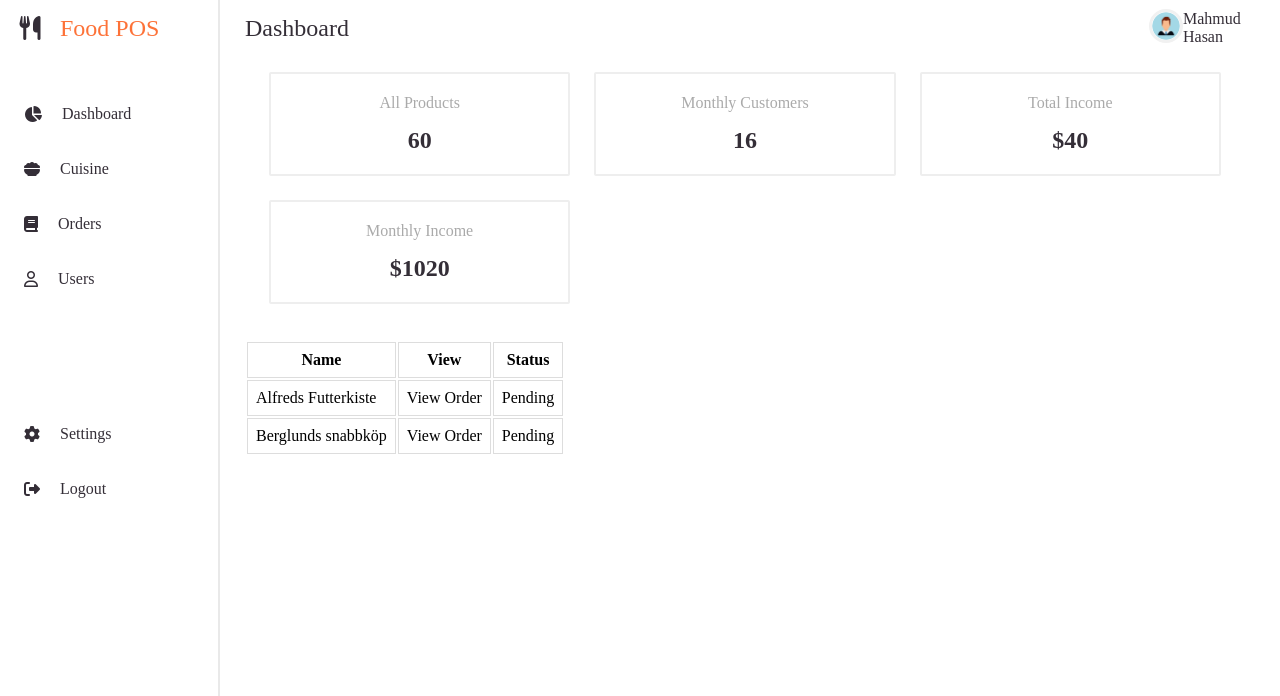
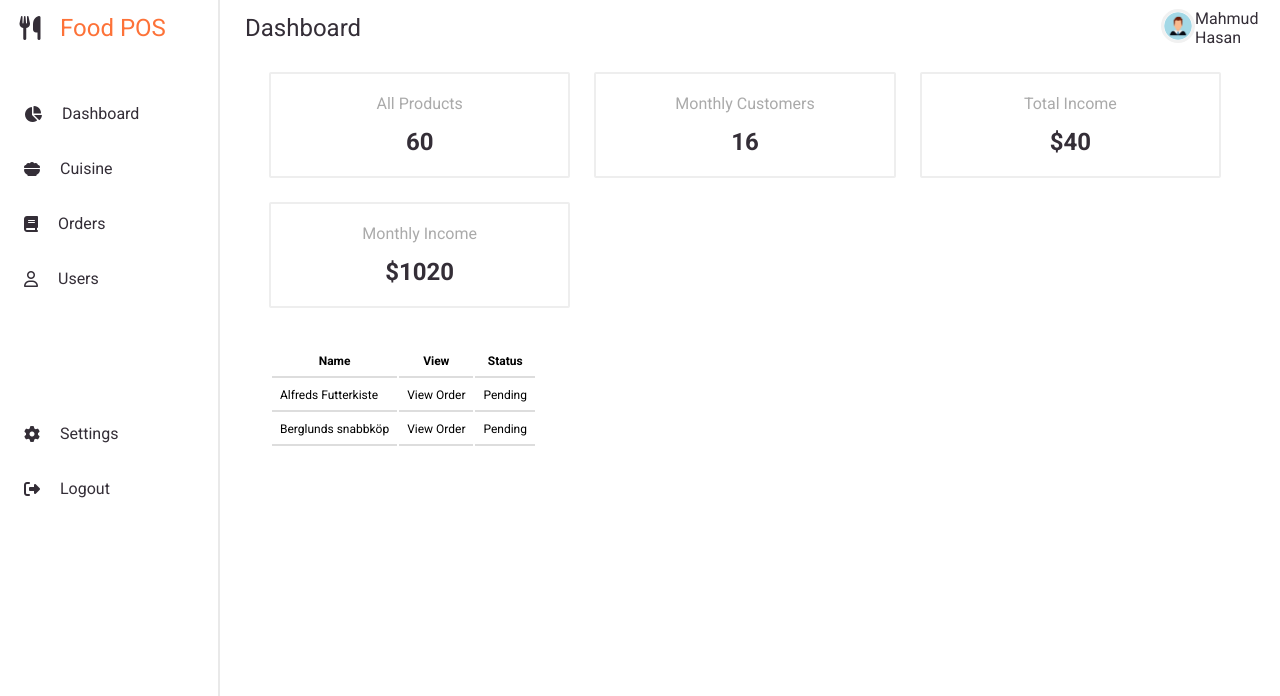
Before and after one commit to rubels11/food-pos, a PHP site: page /dashboard.php in a window 1280 px wide. Shown: the top 696 px of the page. Run offline with PHP 8.4, Linux system fonts and the light colour scheme.

Commit message:
CSS Updated

```diff
--- a/css/style.css
+++ b/css/style.css
@@ -17,8 +17,7 @@ li {
 
 :root {
 
-	--Roboto: 'Roboto', ;
-
+	--Roboto: 'Roboto', sans-serif;
 	--light: #FFF;
 	--blue: #3C91E6;
 	--light-blue: #CFE8FF;
@@ -43,6 +42,7 @@ body.dark {
 }
 
 body {
+	font-family: var(--Roboto);
 	background: var(--light);
 	overflow-x: hidden;
 }
@@ -311,8 +311,6 @@ margin-top: 100px;
 
 }
 
-
-
 #content main .box-info li .text h3 {
 	font-size: 24px;
 	font-weight: 600;
@@ -327,9 +325,14 @@ margin-top: 100px;
 #content div.table-data table{
 	display: grid;
 	justify-content: start;
+	margin-left: 25px;
+
 
 }
+
 #customers td, #customers th {
-	border: 1px solid #ddd;
+	font-family: var(--Roboto);
+	font-size: 12px;
+	border-bottom: 2px solid #ddd;
 	padding: 8px;
   }
```
